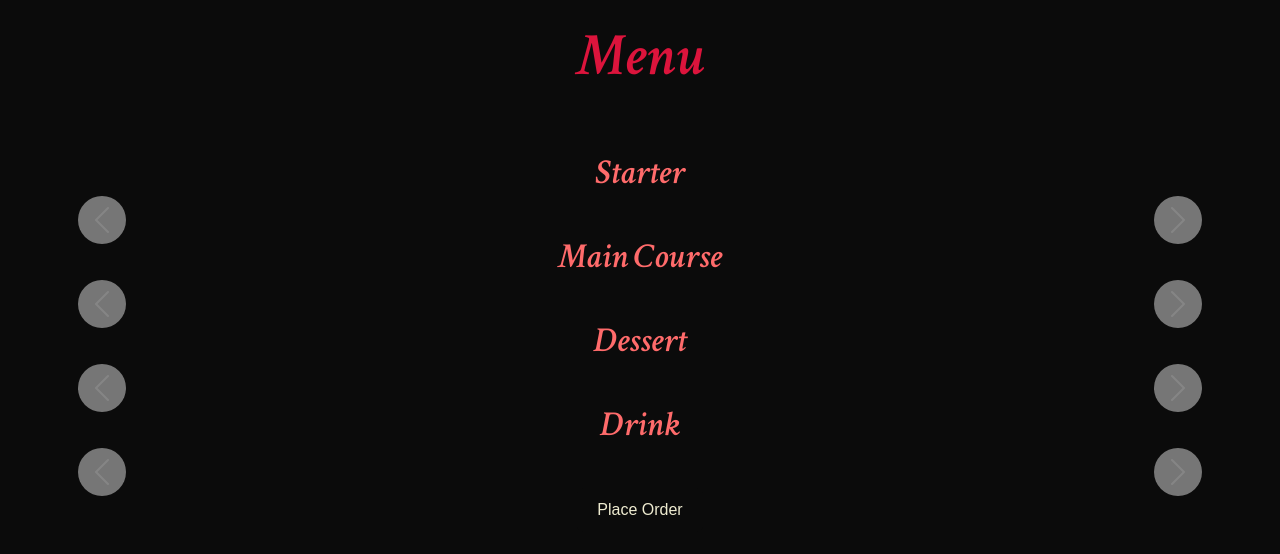
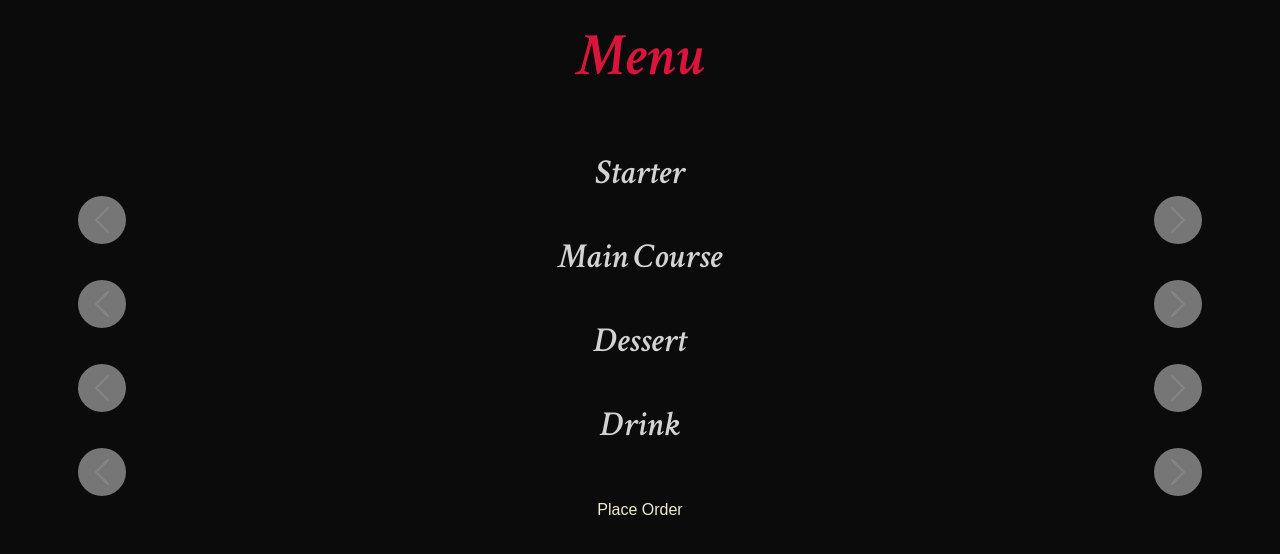
Before and after one commit to zeeshan-shah/pp4-django, a Django app: page /menu/ in a window 1280 px wide. Shown: the part 119-673 px from the top of the page. Run offline with Django 3.2, Linux system fonts and the light colour scheme; data that the repository does not hold is empty.

Commit message:
change category color

```diff
--- a/static/css/style.css
+++ b/static/css/style.css
@@ -140,7 +140,7 @@ img {
     font-family: 'Crimson Text', serif;
     font-weight: 600;
     font-style: italic;
-    color: #FF6B6B;
+    color: #D3D3D3;
     font-size: 35px;
     margin-bottom: 10px;
 }
```
